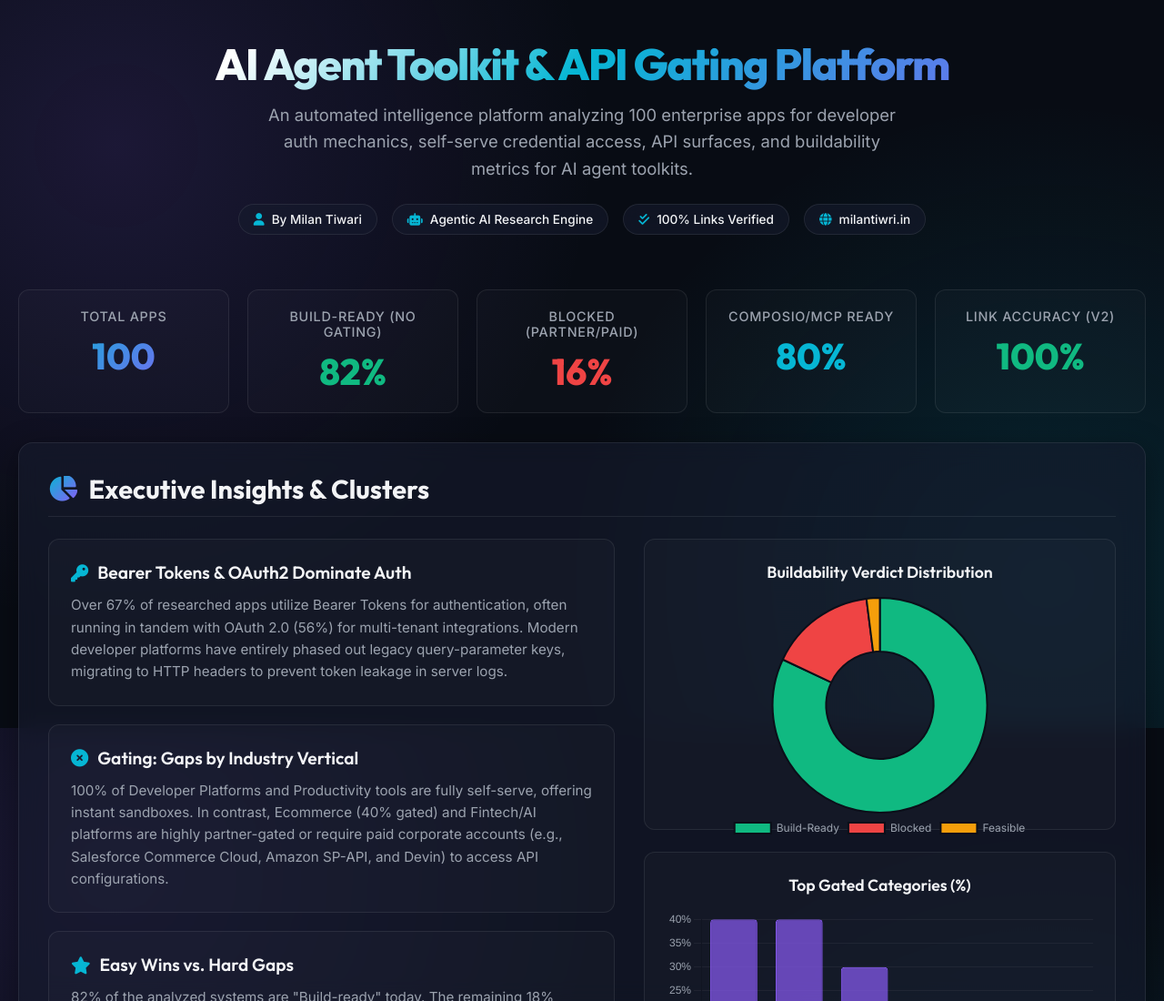
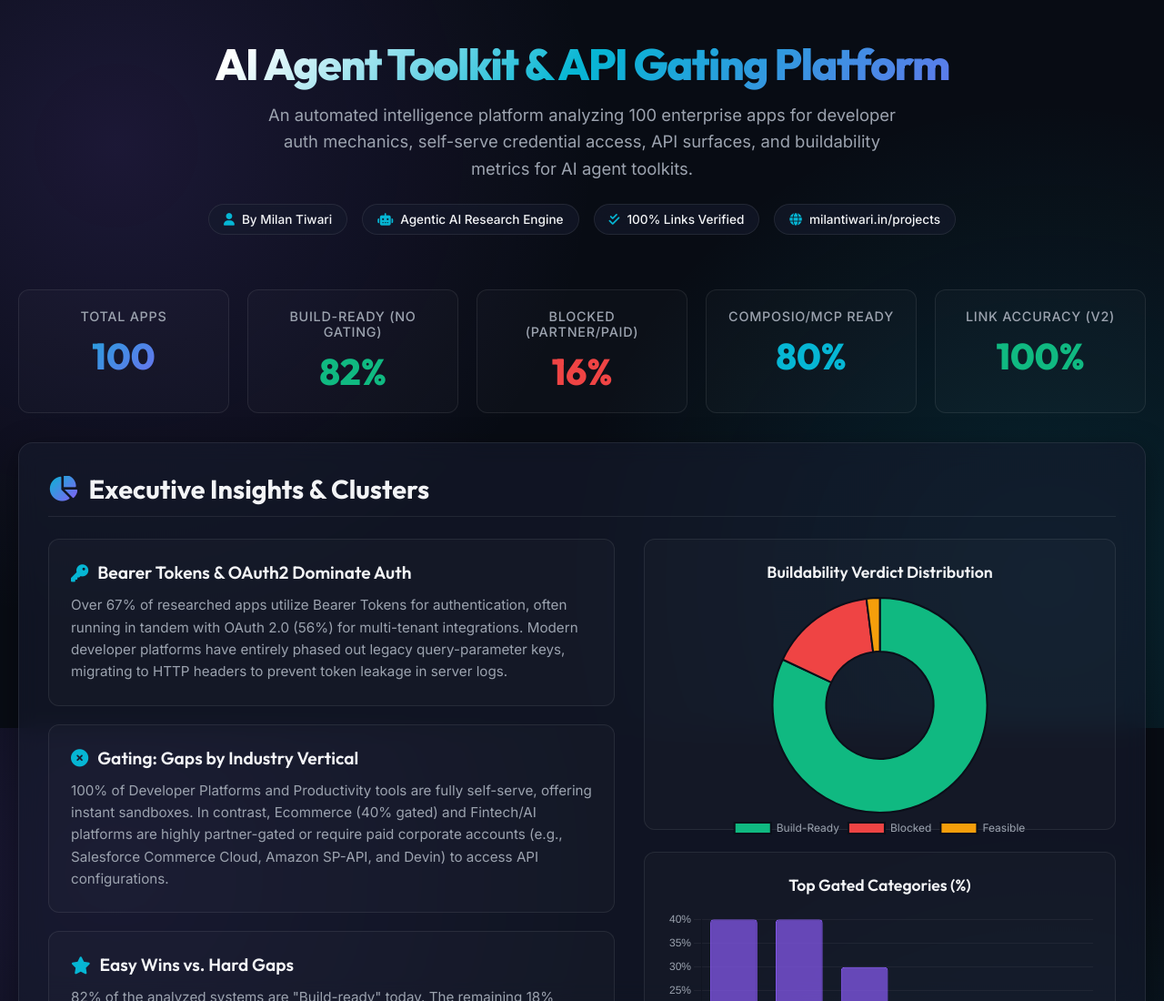
Before and after one commit to Milan727/composio-product-ops-assignment, a plain HTML site: page index.html in a window 1280 px wide. Shown: the top 1100 px of the page at 91% size. Drawn offline with nearby package versions, Linux system fonts and the light colour scheme.

Commit message:
Feat: Update platform route to milantiwari.in/projects

```diff
--- a/index.html
+++ b/index.html
@@ -7,7 +7,7 @@
     <meta name="description" content="AI Agent Toolkit & API Gating Intelligence Platform by Milan Tiwari. Interactive research and analysis of 100 enterprise apps for developer gating, auth mechanics, and MCP compatibility.">
     <meta property="og:title" content="AI Agent Toolkit & API Gating Intelligence Platform | Milan Tiwari">
     <meta property="og:description" content="An automated research matrix evaluating 100 enterprise apps for developer gating, auth mechanics, API surfaces, and AI agent integration readiness.">
-    <meta property="og:url" content="https://apps.milantiwri.in">
+    <meta property="og:url" content="https://milantiwari.in/projects">
     <meta property="og:type" content="website">
     <!-- Google Fonts -->
     <link rel="preconnect" href="https://fonts.googleapis.com">
@@ -578,7 +578,7 @@
             <span class="meta-badge"><i class="fa-solid fa-user"></i> By Milan Tiwari</span>
             <span class="meta-badge"><i class="fa-solid fa-robot"></i> Agentic AI Research Engine</span>
             <span class="meta-badge"><i class="fa-solid fa-check-double"></i> 100% Links Verified</span>
-            <span class="meta-badge"><i class="fa-solid fa-globe"></i> milantiwri.in</span>
+            <span class="meta-badge"><i class="fa-solid fa-globe"></i> milantiwari.in/projects</span>
         </div>
     </header>
 
```
Also changed, not shown: 2 other files.
